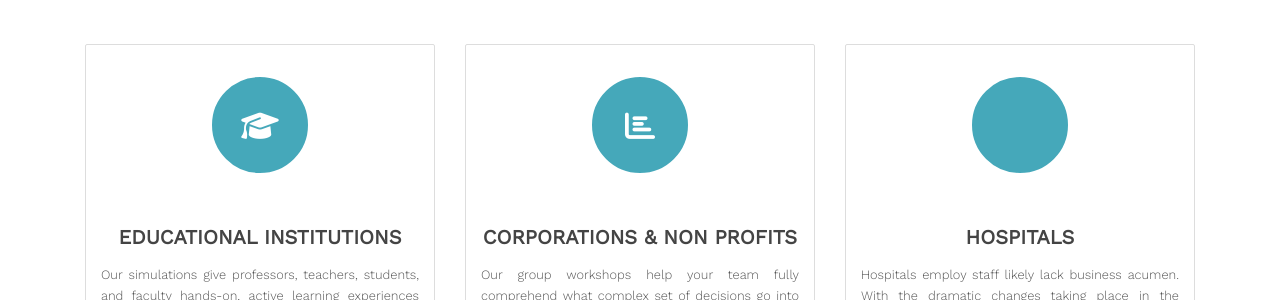
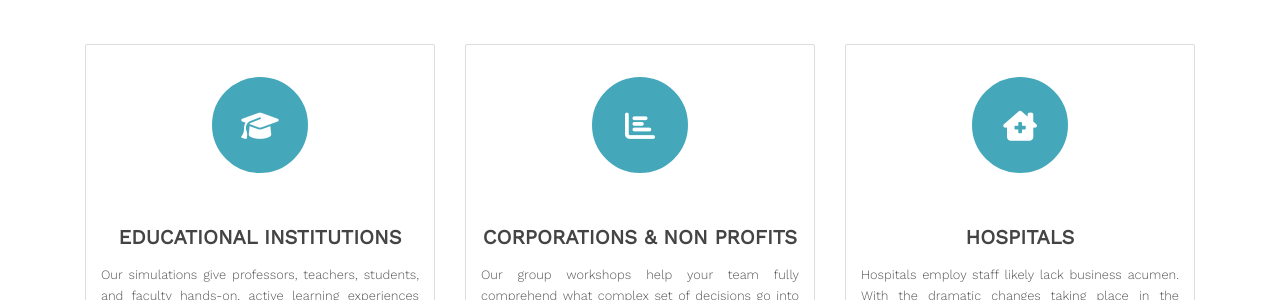
Before and after one commit to zac-heisey/team-business, a Jekyll site: the page built from index.md, in a window 1280 px wide and 900 px high, scrolled down 2416 px. Shown: the part 150-450 px from the top of the window. Built offline with Jekyll 4.4.1, drawn with Linux system fonts in a browser that asks for light colours; nearby versions of some CDN libraries.

Commit message:
update font awesome icon class

```diff
--- a/_data/services.yml
+++ b/_data/services.yml
@@ -21,5 +21,5 @@
     acumen learning through hands-on, group-based experiences.  In one day, medical
     staff can learn business concepts and begin to deploy them immediately back at
     work.
-  fa-icon: fa-hospital-cross
+  fa-icon: fa-clinic-medical
   link:
```
